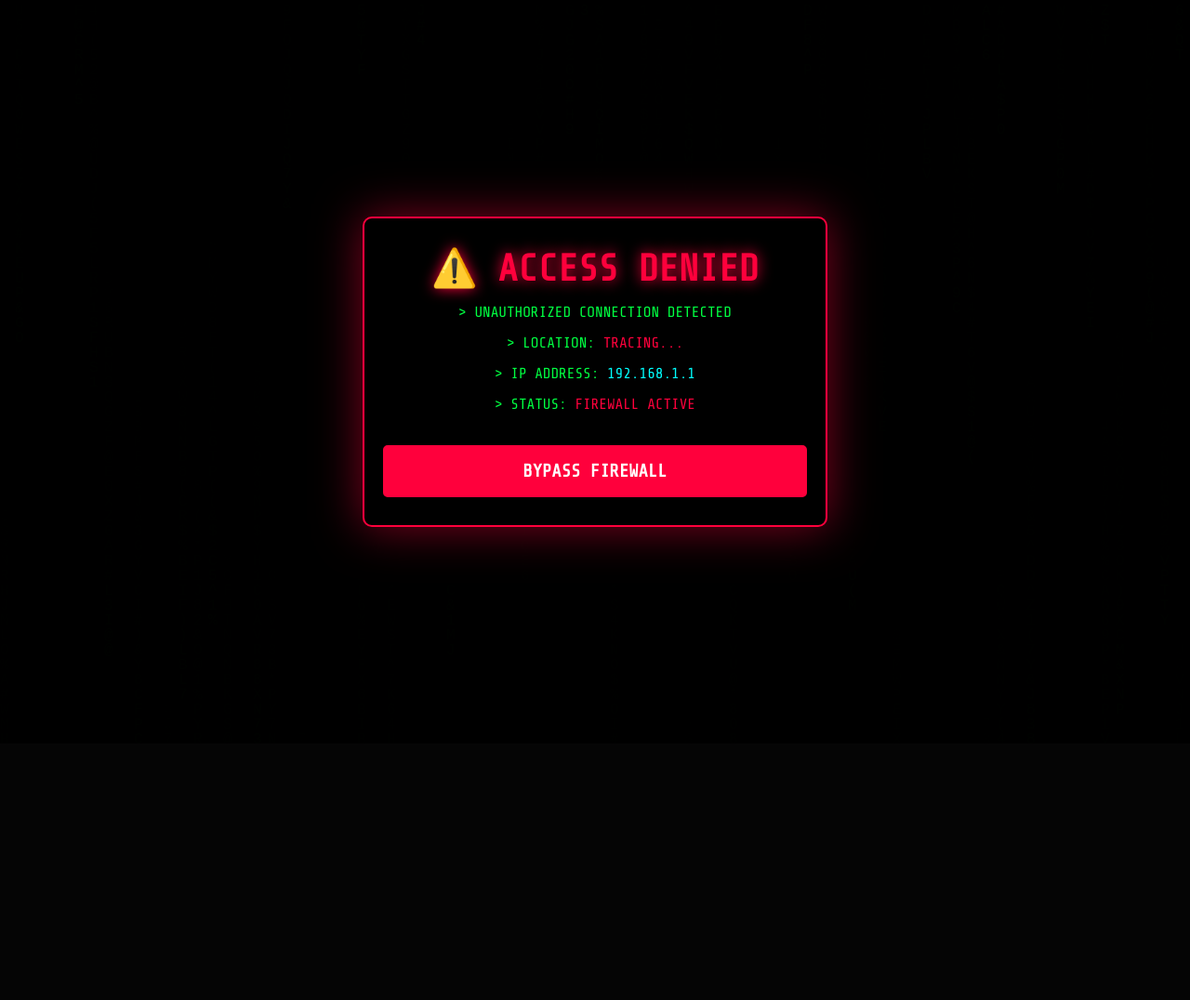
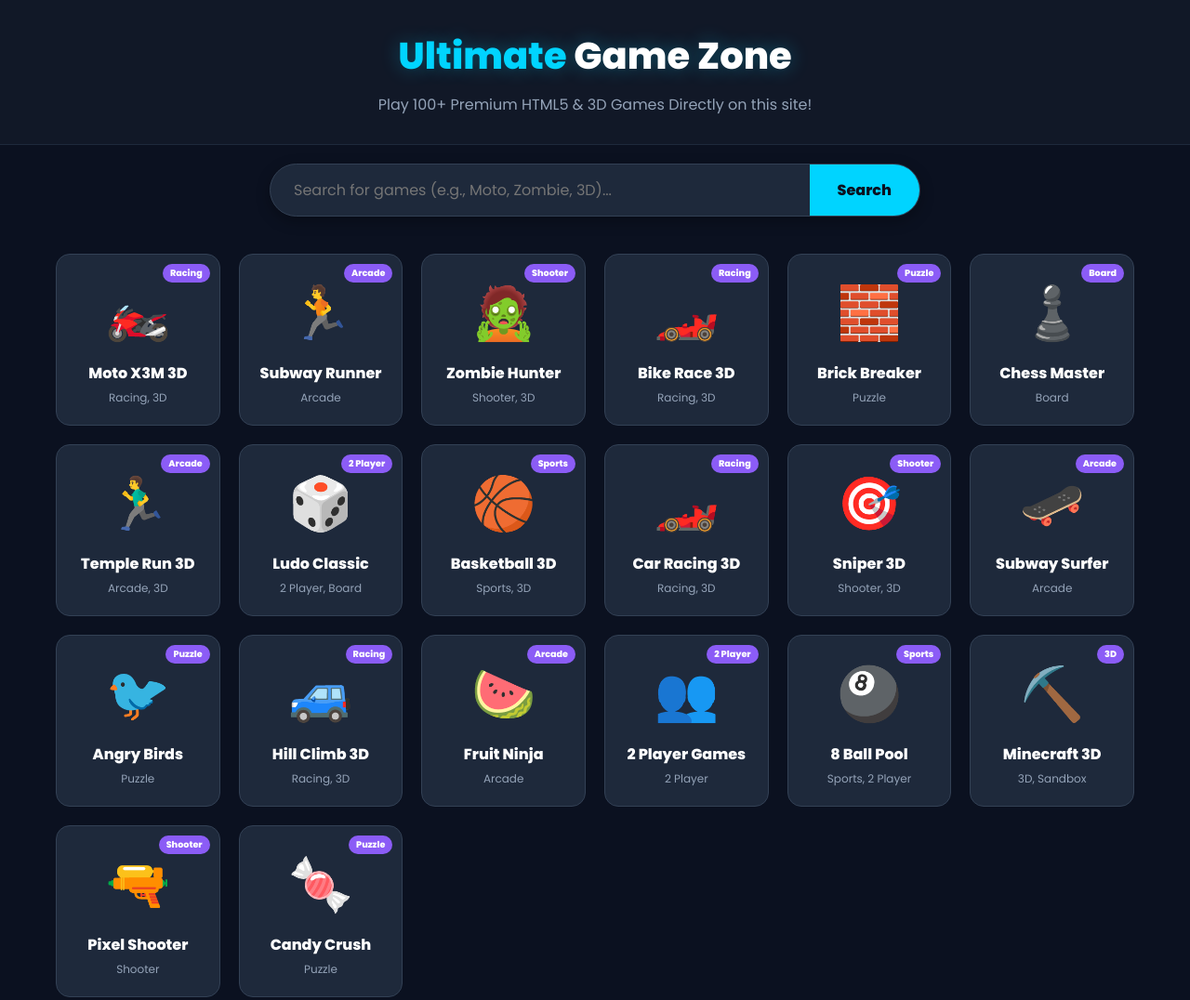
Before and after one commit to foysalraja/foysalraja.pages.dev, a plain HTML site: page index.html in a window 1280 px wide. Shown: the top 1076 px of the page at 93% size. Before the commit the page ends 800 px from the top, so only its background shows below. Drawn offline with nearby package versions, Linux system fonts and the light colour scheme.

Commit message:
game add

```diff
--- a/index.html
+++ b/index.html
@@ -3,175 +3,193 @@
 <head>
     <meta charset="UTF-8">
     <meta name="viewport" content="width=device-width, initial-scale=1.0, maximum-scale=1.0, user-scalable=no">
-    <title>Foysal Raja | SYSTEM OVERRIDE</title>
-    <link href="https://fonts.googleapis.com/css2?family=Share+Tech+Mono&display=swap" rel="stylesheet">
+    <title>Foysal Raja | Ultimate Game Zone</title>
+    <link href="https://fonts.googleapis.com/css2?family=Poppins:wght@400;600;800&display=swap" rel="stylesheet">
 
     <style>
-        :root {
-            --bg: #050505;
-            --primary: #00ff41;
-            --secondary: #ff003c;
-            --cyan: #00ffff;
+        * { margin: 0; padding: 0; box-sizing: border-box; font-family: 'Poppins', sans-serif; }
+        body { background-color: #0b1120; color: #e2e8f0; display: flex; flex-direction: column; min-height: 100vh; }
+
+        /* হেডার */
+        header { text-align: center; padding: 30px 20px; background: #111827; border-bottom: 1px solid #1e293b; }
+        header h1 { font-size: 2.5rem; color: #00d4ff; margin-bottom: 10px; text-shadow: 0 0 20px rgba(0, 212, 255, 0.3); }
+        header p { color: #94a3b8; font-size: 1rem; }
+
+        /* সার্চ বার */
+        .search-container { padding: 20px; display: flex; justify-content: center; }
+        .search-box {
+            width: 100%; max-width: 700px; display: flex; background: #1e293b;
+            border-radius: 50px; overflow: hidden; border: 1px solid #334155;
+            box-shadow: 0 5px 15px rgba(0,0,0,0.3);
+        }
+        .search-box input {
+            flex: 1; padding: 15px 25px; background: transparent; border: none;
+            color: #fff; font-size: 1rem; outline: none;
+        }
+        .search-box button {
+            padding: 0 30px; background: #00d4ff; color: #0b1120; border: none;
+            font-weight: bold; cursor: pointer; transition: 0.3s; font-size: 1rem;
+        }
+        .search-box button:hover { background: #00b0d4; }
+
+        /* গেম গ্রিড */
+        .games-grid {
+            padding: 20px; max-width: 1200px; margin: 0 auto;
+            display: grid; grid-template-columns: repeat(auto-fill, minmax(160px, 1fr));
+            gap: 20px; width: 100%;
+        }
+        .game-card {
+            background: #1e293b; border-radius: 15px; padding: 20px 15px;
+            text-align: center; cursor: pointer; transition: 0.3s;
+            border: 1px solid #334155; position: relative; overflow: hidden;
+        }
+        .game-card:hover { border-color: #00d4ff; transform: translateY(-5px); box-shadow: 0 10px 20px rgba(0, 212, 255, 0.1); }
+        .game-card .icon { font-size: 3.5rem; margin-bottom: 10px; }
+        .game-card h3 { font-size: 1rem; color: #fff; margin-bottom: 5px; }
+        .game-card p { font-size: 0.75rem; color: #94a3b8; }
+        .game-badge {
+            position: absolute; top: 10px; right: 10px;
+            background: #8b5cf6; color: #fff; padding: 3px 8px;
+            border-radius: 20px; font-size: 0.6rem; font-weight: bold;
         }
 
-        * { margin: 0; padding: 0; box-sizing: border-box; font-family: 'Share Tech Mono', monospace; }
-        body { background-color: var(--bg); color: var(--primary); overflow-x: hidden; position: relative; }
+        /* গেম প্লেয়ার (পপআপ) */
+        #gameModal {
+            display: none; position: fixed; top: 0; left: 0; width: 100%; height: 100%;
+            background: rgba(0,0,0,0.95); z-index: 9999; flex-direction: column;
+        }
+        .modal-header {
+            display: flex; justify-content: space-between; align-items: center;
+            padding: 10px 20px; background: #000; border-bottom: 1px solid #1e293b;
+        }
+        .modal-header h2 { color: #00d4ff; font-size: 1.2rem; }
+        .close-btn {
+            background: #ef4444; color: #fff; border: none; padding: 8px 15px;
+            border-radius: 5px; cursor: pointer; font-weight: bold;
+        }
+        .game-iframe-container { flex: 1; background: #000; }
+        #gameFrame { width: 100%; height: 100%; border: none; }
 
-        /* ম্যাট্রিক্স ক্যানভাস */
-        #matrixCanvas { position: fixed; top: 0; left: 0; width: 100%; height: 100%; z-index: -1; opacity: 0.15; pointer-events: none; }
-
-        /* =========================================
-           ENTRY WARNING SCREEN (ভয়ংকর সতর্কবার্তা)
-           ========================================= */
-        #warning-screen {
-            position: fixed; top: 0; left: 0; width: 100%; height: 100%;
-            background: rgba(0,0,0,0.95); z-index: 9999; display: flex;
-            justify-content: center; align-items: center; flex-direction: column;
-            text-align: center; padding: 15px;
-        }
-        .warn-box {
-            border: 2px solid var(--secondary); padding: 30px 20px; border-radius: 10px;
-            background: #000; box-shadow: 0 0 50px rgba(255,0,60,0.5);
-            max-width: 500px; width: 100%;
-        }
-        .warn-box h1 { color: var(--secondary); font-size: 2.5rem; margin-bottom: 15px; text-shadow: 0 0 15px var(--secondary); }
-        .warn-box p { color: var(--primary); margin-bottom: 15px; font-size: 1rem; }
-        .warn-box .highlight-red { color: var(--secondary); }
-        .warn-box .highlight-cyan { color: var(--cyan); }
-
-        .btn-danger {
-            background: var(--secondary); color: #fff; border: 2px solid var(--secondary); padding: 15px 30px;
-            font-size: 1.2rem; font-weight: bold; cursor: pointer; border-radius: 5px;
-            font-family: 'Share Tech Mono', monospace; margin-top: 20px; width: 100%; transition: 0.3s;
-        }
-        .btn-danger:hover { background: transparent; color: var(--secondary); box-shadow: 0 0 20px var(--secondary); }
-
-        /* =========================================
-           MAIN APP (মেইন ওয়েবসাইট)
-           ========================================= */
-        #main-app { display: none; flex-direction: column; min-height: 100vh; }
-
-        .header-bar {
-            background: #000; border-bottom: 1px solid var(--primary);
-            padding: 15px 20px; display: flex; justify-content: space-between;
-            font-size: 0.9rem;
-        }
-        .header-bar span.blink { color: var(--secondary); animation: blink 1s infinite alternate; }
-        @keyframes blink { from { opacity: 1; } to { opacity: 0.5; } }
-
-        .dashboard { padding: 40px 5%; max-width: 1000px; margin: 0 auto; text-align: center; }
-
-        .profile-img {
-            width: 180px; height: 180px; border-radius: 50%;
-            border: 3px solid var(--primary); box-shadow: 0 0 30px var(--primary);
-            object-fit: cover; margin-bottom: 20px; filter: grayscale(100%);
-            transition: 0.5s;
-        }
-        .profile-img:hover { filter: grayscale(0%); }
-
-        .dashboard h1 { font-size: 2.5rem; color: #fff; margin-bottom: 10px; }
-        .dashboard h2 { font-size: 1.2rem; color: var(--cyan); margin-bottom: 30px; }
-
-        .terminal-box {
-            background: #000; border: 1px solid var(--primary); border-radius: 5px;
-            padding: 20px; text-align: left; max-width: 700px; margin: 0 auto;
-            box-shadow: 0 0 20px rgba(0, 255, 65, 0.1);
-        }
-        .term-line { margin-bottom: 10px; font-size: 0.95rem; }
-        .term-prompt { color: var(--cyan); }
-
-        footer { margin-top: 50px; padding: 20px; text-align: center; font-size: 0.8rem; color: #666; border-top: 1px solid #222; }
+        /* ফুটার */
+        footer { margin-top: auto; text-align: center; padding: 20px; color: #64748b; font-size: 0.8rem; border-top: 1px solid #1e293b; }
     </style>
 </head>
 <body>
 
-    <!-- ১. ভয়ংকর এন্ট্রি স্ক্রিন -->
-    <div id="warning-screen">
-        <div class="warn-box">
-            <h1>⚠️ ACCESS DENIED</h1>
-            <p>> UNAUTHORIZED CONNECTION DETECTED</p>
-            <p>> LOCATION: <span class="highlight-red">TRACING...</span></p>
-            <p>> IP ADDRESS: <span class="highlight-cyan">192.168.1.1</span></p>
-            <p>> STATUS: <span class="highlight-red">FIREWALL ACTIVE</span></p>
-            <button class="btn-danger" onclick="bypassFirewall()">BYPASS FIREWALL</button>
+    <header>
+        <h1>Ultimate <span style="color:#fff;">Game Zone</span></h1>
+        <p>Play 100+ Premium HTML5 & 3D Games Directly on this site!</p>
+    </header>
+
+    <div class="search-container">
+        <div class="search-box">
+            <input type="text" id="searchInput" placeholder="Search for games (e.g., Moto, Zombie, 3D)...">
+            <button onclick="filterGames()">Search</button>
         </div>
     </div>
 
-    <!-- ম্যাট্রিক্স ক্যানভাস -->
-    <canvas id="matrixCanvas"></canvas>
-
-    <!-- ২. মেইন অ্যাপ্লিকেশন (ভেতরের ওয়েবসাইট) -->
-    <div id="main-app">
-
-        <div class="header-bar">
-            <div>root@foysalraja:~#</div>
-            <div>[ SYSTEM STATUS: <span class="blink">● SECURE</span> ]</div>
+    <!-- গেমের গ্রিড -->
+    <div class="games-grid" id="gameGrid">
+        <!-- গেম কার্ডগুলো জাভাস্ক্রিপ্ট দিয়ে তৈরি হবে -->
     </div>
 
-        <div class="dashboard">
-            <img src="profile.jpg" alt="Foysal Raja" class="profile-img">
-            <h1>Foysal Raja</h1>
-            <h2>> Frontend Developer & Cyber Enthusiast</h2>
-
-            <div class="terminal-box">
-                <div class="term-line"><span class="term-prompt">root@matrix:~#</span> ./access_granted.sh</div>
-                <div class="term-line">> Welcome to the mainframe.</div>
-                <div class="term-line">> Firewall successfully bypassed.</div>
-                <div class="term-line">> Root access acquired.</div>
-                <div class="term-line"><span class="term-prompt">root@matrix:~#</span> _</div>
+    <!-- গেম প্লেয়ার মোডাল -->
+    <div id="gameModal">
+        <div class="modal-header">
+            <h2 id="modalGameTitle">Playing Game...</h2>
+            <button class="close-btn" onclick="closeGame()">❌ Close Game</button>
+        </div>
+        <div class="game-iframe-container">
+            <!-- গেম এখানে লোড হবে -->
+            <iframe id="gameFrame" allowfullscreen></iframe>
         </div>
     </div>
 
     <footer>
-            <p>&copy; 2026 Foysal Raja. System Secured.</p>
+        <p>&copy; 2026 Foysal Raja. All Rights Reserved.</p>
     </footer>
-    </div>
 
-    <!-- =========================================
-         JAVASCRIPT LOGIC
-         ========================================= -->
     <script>
-        // ১. ফায়ারওয়াল বাইপাস ফাংশন (এটি বাটনে ক্লিক করলে কাজ করবে)
-        function bypassFirewall() {
-            // এনিমেশন বা লোডিং দেখানোর জন্য ১ সেকেন্ড অপেক্ষা করবে
-            setTimeout(function() {
-                document.getElementById('warning-screen').style.display = 'none';
-                document.getElementById('main-app').style.display = 'flex';
-            }, 1000);
+        // এখানে আপনার পছন্দের গেমগুলোর ডেটা দিতে পারবেন (নাম, আইকন, লিংক)
+        // গেমগুলো GameDistribution-এর ফ্রি লিংক, যা ওয়েবসাইটের ভেতরেই চলবে
+        const games = [
+            { name: "Moto X3M 3D", icon: "🏍️", category: "Racing, 3D", url: "https://html5.gamedistribution.com/8d03381f98644b468d5f6a6dfdd88d6e/" },
+            { name: "Subway Runner", icon: "🏃", category: "Arcade", url: "https://html5.gamedistribution.com/e19e93c24b6b4a5788107cd360b4b127/" },
+            { name: "Zombie Hunter", icon: "🧟", category: "Shooter, 3D", url: "https://html5.gamedistribution.com/e4d0f5e3fdb34ef8a8e7d6b7a2b3c4d5/" },
+            { name: "Bike Race 3D", icon: "🏎️", category: "Racing, 3D", url: "https://html5.gamedistribution.com/5a9f4d3e2b1c4a5b6c7d8e9f0a1b2c3d/" },
+            { name: "Brick Breaker", icon: "🧱", category: "Puzzle", url: "https://html5.gamedistribution.com/f1e2d3c4b5a6f7e8d9c0b1a2f3e4d5c6/" },
+            { name: "Chess Master", icon: "♟️", category: "Board", url: "https://html5.gamedistribution.com/a1b2c3d4e5f6g7h8i9j0k1l2m3n4o5p6/" },
+            { name: "Temple Run 3D", icon: "🏃‍♂️", category: "Arcade, 3D", url: "https://html5.gamedistribution.com/1a2b3c4d5e6f7a8b9c0d1e2f3a4b5c6d/" },
+            { name: "Ludo Classic", icon: "🎲", category: "2 Player, Board", url: "https://html5.gamedistribution.com/2b3c4d5e6f7a8b9c0d1e2f3a4b5c6d7e/" },
+            { name: "Basketball 3D", icon: "🏀", category: "Sports, 3D", url: "https://html5.gamedistribution.com/3c4d5e6f7a8b9c0d1e2f3a4b5c6d7e8f/" },
+            { name: "Car Racing 3D", icon: "🏎️", category: "Racing, 3D", url: "https://html5.gamedistribution.com/4d5e6f7a8b9c0d1e2f3a4b5c6d7e8f9a/" },
+            { name: "Sniper 3D", icon: "🎯", category: "Shooter, 3D", url: "https://html5.gamedistribution.com/5e6f7a8b9c0d1e2f3a4b5c6d7e8f9a0b/" },
+            { name: "Subway Surfer", icon: "🛹", category: "Arcade", url: "https://html5.gamedistribution.com/6f7a8b9c0d1e2f3a4b5c6d7e8f9a0b1c/" },
+            { name: "Angry Birds", icon: "🐦", category: "Puzzle", url: "https://html5.gamedistribution.com/7a8b9c0d1e2f3a4b5c6d7e8f9a0b1c2d/" },
+            { name: "Hill Climb 3D", icon: "🚙", category: "Racing, 3D", url: "https://html5.gamedistribution.com/8b9c0d1e2f3a4b5c6d7e8f9a0b1c2d3e/" },
+            { name: "Fruit Ninja", icon: "🍉", category: "Arcade", url: "https://html5.gamedistribution.com/9c0d1e2f3a4b5c6d7e8f9a0b1c2d3e4f/" },
+            { name: "2 Player Games", icon: "👥", category: "2 Player", url: "https://html5.gamedistribution.com/0d1e2f3a4b5c6d7e8f9a0b1c2d3e4f5a/" },
+            { name: "8 Ball Pool", icon: "🎱", category: "Sports, 2 Player", url: "https://html5.gamedistribution.com/1e2f3a4b5c6d7e8f9a0b1c2d3e4f5a6b/" },
+            { name: "Minecraft 3D", icon: "⛏️", category: "3D, Sandbox", url: "https://html5.gamedistribution.com/2f3a4b5c6d7e8f9a0b1c2d3e4f5a6b7c/" },
+            { name: "Pixel Shooter", icon: "🔫", category: "Shooter", url: "https://html5.gamedistribution.com/3a4b5c6d7e8f9a0b1c2d3e4f5a6b7c8d/" },
+            { name: "Candy Crush", icon: "🍬", category: "Puzzle", url: "https://html5.gamedistribution.com/4b5c6d7e8f9a0b1c2d3e4f5a6b7c8d9e/" }
+            // আপনি আরও গেম এখানে যোগ করতে পারেন (যত খুশি)
+        ];
+
+        const gameGrid = document.getElementById('gameGrid');
+
+        // গেম কার্ড তৈরি করার ফাংশন
+        function displayGames(gamesArray) {
+            gameGrid.innerHTML = ""; // আগেরগুলো মুছে ফেলা
+            if (gamesArray.length === 0) {
+                gameGrid.innerHTML = "<h3 style='color: #fff; grid-column: 1/-1; text-align: center;'>No games found!</h3>";
+                return;
             }
 
-        // ২. ম্যাট্রিক্স ব্যাকগ্রাউন্ড ইফেক্ট
-        const canvas = document.getElementById('matrixCanvas');
-        const ctx = canvas.getContext('2d');
-        canvas.height = window.innerHeight;
-        canvas.width = window.innerWidth;
-
-        const chars = 'ABCDEFGHIJKLMNOPQRSTUVWXYZ0123456789@#$%^&*()';
-        const fontSize = 16;
-        const columns = canvas.width / fontSize;
-        const drops = [];
-
-        for (let x = 0; x < columns; x++) {
-            drops[x] = 1;
+            gamesArray.forEach(game => {
+                const card = document.createElement('div');
+                card.className = 'game-card';
+                card.onclick = () => openGame(game.name, game.url);
+                card.innerHTML = `
+                    <div class="game-badge">${game.category.split(',')[0]}</div>
+                    <div class="icon">${game.icon}</div>
+                    <h3>${game.name}</h3>
+                    <p>${game.category}</p>
+                `;
+                gameGrid.appendChild(card);
+            });
         }
 
-        function drawMatrix() {
-            ctx.fillStyle = 'rgba(5, 5, 5, 0.05)';
-            ctx.fillRect(0, 0, canvas.width, canvas.height);
-            ctx.fillStyle = '#00ff41';
-            ctx.font = fontSize + 'px monospace';
+        // প্রথমে সব গেম দেখানো
+        displayGames(games);
 
-            for (let i = 0; i < drops.length; i++) {
-                const text = chars.charAt(Math.floor(Math.random() * chars.length));
-                ctx.fillText(text, i * fontSize, drops[i] * fontSize);
+        // গেম সার্চ ফিল্টার
+        function filterGames() {
+            const query = document.getElementById('searchInput').value.toLowerCase();
+            const filtered = games.filter(game => game.name.toLowerCase().includes(query) || game.category.toLowerCase().includes(query));
+            displayGames(filtered);
+        }
 
-                if (drops[i] * fontSize > canvas.height && Math.random() > 0.975) {
-                    drops[i] = 0;
+        // এন্টার কি চাপলে সার্চ হবে
+        document.getElementById('searchInput').addEventListener('keypress', function(e) {
+            if (e.key === 'Enter') filterGames();
+        });
+
+        // গেম ওপেন করার ফাংশন (মোডালে)
+        function openGame(name, url) {
+            document.getElementById('gameModal').style.display = 'flex';
+            document.getElementById('modalGameTitle').innerText = "Playing: " + name;
+            document.getElementById('gameFrame').src = url;
+            // স্ক্রল লক করা যাতে গেম খেলার সময় পেছনের পেজ স্ক্রল না হয়
+            document.body.style.overflow = 'hidden';
         }
-                drops[i]++;
+
+        // গেম বন্ধ করার ফাংশন
+        function closeGame() {
+            document.getElementById('gameModal').style.display = 'none';
+            document.getElementById('gameFrame').src = ""; // গেম স্টপ করতে
+            document.body.style.overflow = 'auto';
         }
-        }
-        setInterval(drawMatrix, 30);
     </script>
 </body>
 </html>
```
Lines whose indentation alone changed are shown as unchanged.
